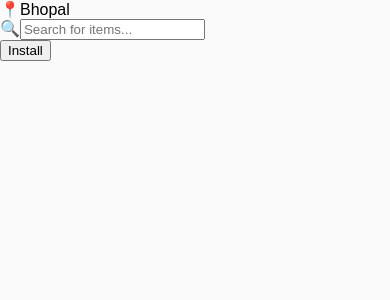
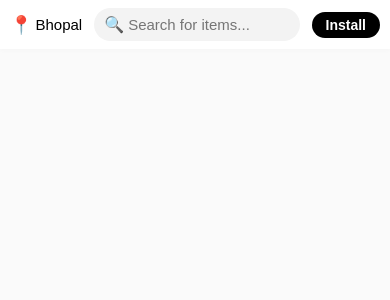
Before and after one commit to Akhil80git/fistReattest, a React (Vite) app: page / in a window 390 px wide. Shown: the top 300 px of the page. Built offline with nearby package versions, Linux system fonts and the light colour scheme.

Commit message:
Update Nav.css

```diff
--- a/src/co/Nav.css
+++ b/src/co/Nav.css
@@ -1,53 +1,45 @@
-.custom-topnav {
+/* Top nav styles */
+.topnav {
   display: flex;
   align-items: center;
-  justify-content: flex-end;
-  background: #182538;
-  padding: 0.7rem 1rem;
-  gap: 1rem;
+  justify-content: space-between;
+  padding: 8px 10px;
+  background: #fff;
+  box-shadow: 0 2px 4px rgba(0,0,0,0.02);
 }
+.nav-location {
+  display: flex;
+  align-items: center;
+}
+.nav-location-icon { font-size: 18px; margin-right: 3px; }
+.nav-location-text { font-size: 15px; font-weight: 500; }
+.nav-search {
+  display: flex;
+  align-items: center;
+  background: #f3f3f3;
+  border-radius: 20px;
+  padding: 2px 10px;
+  flex: 1;
+  margin: 0 12px;
+  max-width: 240px;
+}
+.nav-search-icon { font-size: 16px; color: #888; margin-right: 4px; }
+.nav-search-input { border: none; outline: none; background: transparent; padding: 6px 0; font-size: 15px; width: 130px; }
+.nav-install-btn { background: #000; color: #fff; border: none; padding: 5px 14px; border-radius: 16px; font-size: 14px; font-weight: 600; cursor: pointer; }
 
-.icon-btn {
-  background: none;
-  border: none;
-  color: #fff;
-  font-size: 1.7rem;
-  cursor: pointer;
-  margin-right: 0.2rem;
-  transition: color 0.2s;
+/* Bottom nav styles */
+.bottomnav {
+  position: fixed;
+  left: 0; right: 0; bottom: 0;
+  background: #fff;
+  display: flex;
+  justify-content: space-around;
+  align-items: center;
+  box-shadow: 0 -2px 8px rgba(0,0,0,0.03);
+  padding: 4px 0;
+  z-index: 10;
 }
-.icon-btn:hover {
-  color: #10b981;
-}
-
-.install-box-btn {
-  background: #10b981;
-  color: #fff;
-  border: none;
-  padding: 7px 18px;
-  font-size: 0.95rem;
-  font-weight: 600;
-  border-radius: 8px;
-  margin-left: 0.5rem;
-  cursor: pointer;
-  box-shadow: 0 2px 8px rgba(16,185,129,0.10);
-  transition: background 0.2s;
-}
-.install-box-btn:hover {
-  background: #059669;
-}
-
-/* Responsive: nav sticks to top, items spaced out on small screens */
-@media (max-width: 600px) {
-  .custom-topnav {
-    padding: 0.5rem 0.5rem;
-    gap: 0.6rem;
-  }
-  .icon-btn {
-    font-size: 1.3rem;
-  }
-  .install-box-btn {
-    padding: 5px 13px;
-    font-size: 0.8rem;
-  }
-}
+.nav-item { display: flex; flex-direction: column; align-items: center; flex: 1 1 0; font-size: 14px; padding: 2px 0; color: #555; }
+.nav-item.active { color: #e94277; }
+.nav-icon { font-size: 21px; }
+.nav-label { font-size: 12px; margin-top: 1px; }
```
